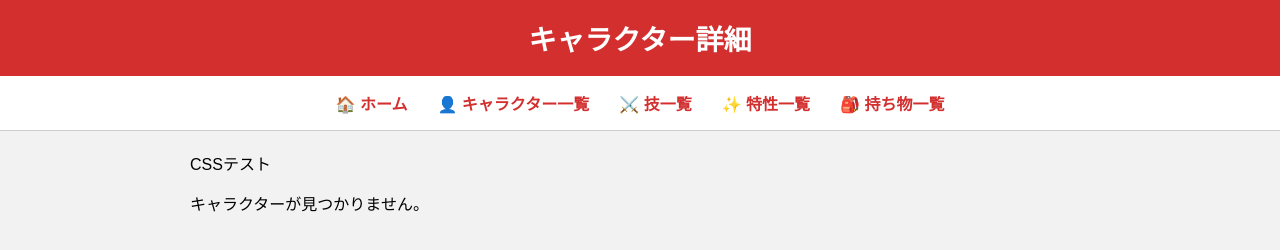
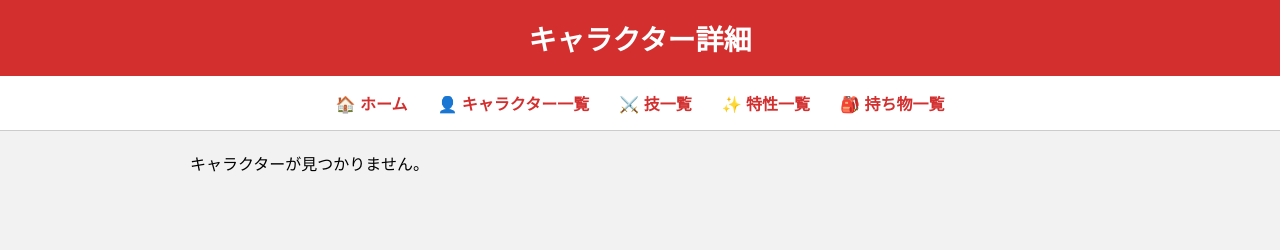
Before and after one commit to harutora2013428-dotcom/tokomon, a plain HTML site: page detail.html in a window 1280 px wide. Drawn offline with Linux system fonts and the light colour scheme.

Commit message:
Add files via upload

```diff
--- a/detail.html
+++ b/detail.html
@@ -28,10 +28,6 @@
 
 <div class="container">
 
-<div class="test-css">
-CSSテスト
-</div>
-
 <div id="detail"></div>
 
 </div>
```
